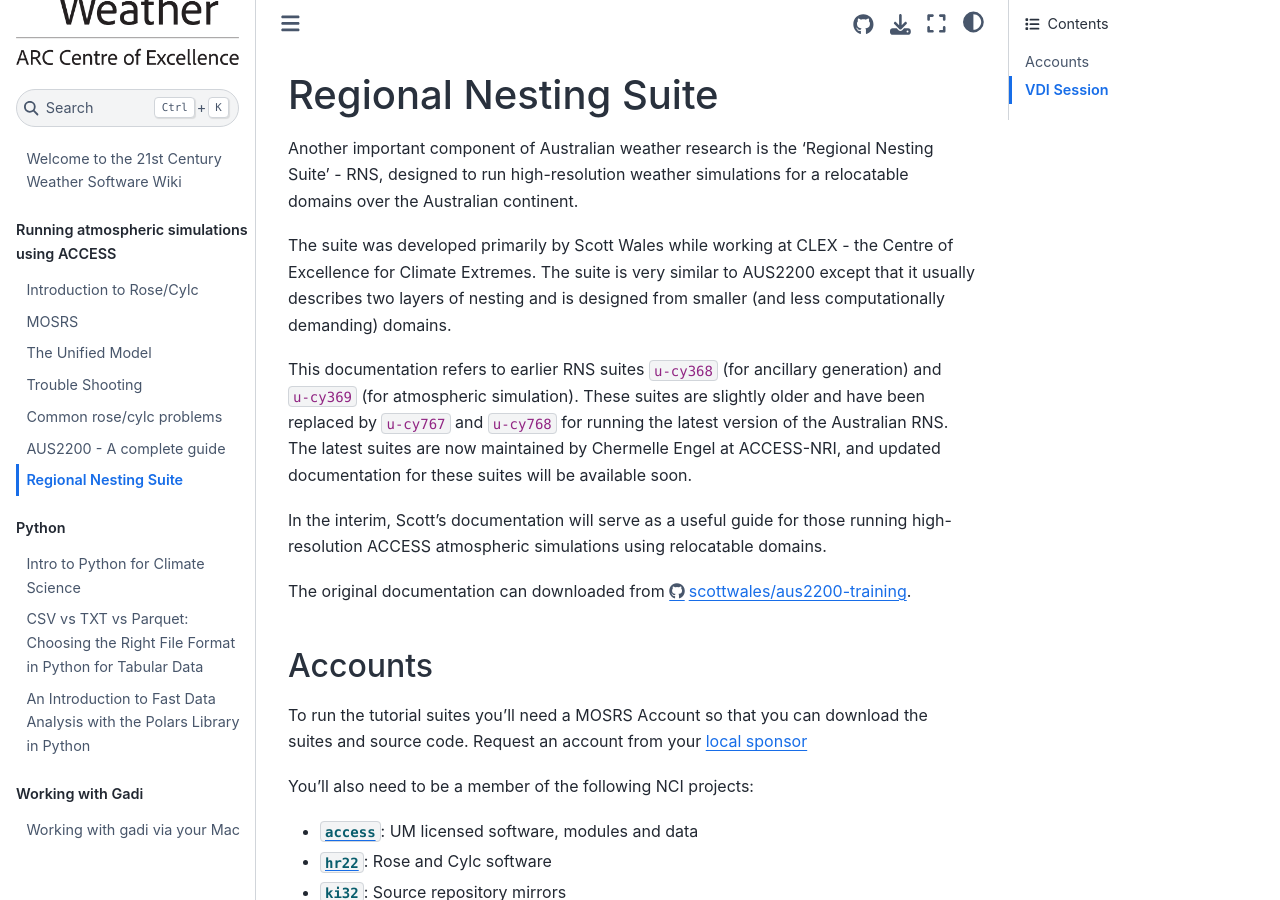
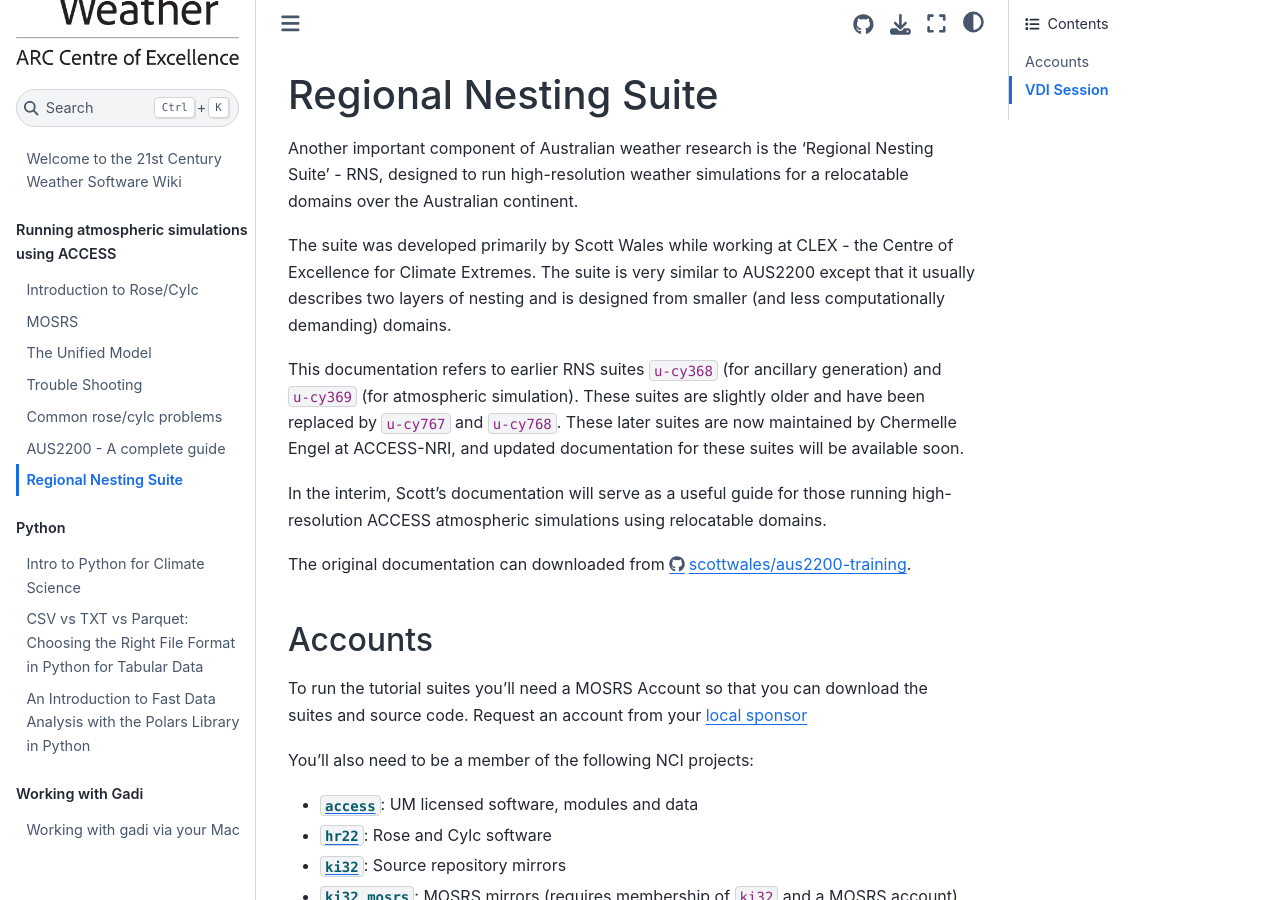
Before and after one commit to 21centuryweather/21st-Century-Weather-Software-Wiki, a Jupyter Book: the page built from ScottWales-RNS/setup.md, in a window 1280 px wide and 900 px high. Built offline with Jupyter Book 1.0.4 settings and Sphinx 7.4.7 and the Sphinx Book theme 1.1.4, drawn with Linux system fonts in a browser that asks for light colours; pages that are not in the unit, such as notebooks, are missing from menus.

Commit message:
UPDATES : Small change to try and test metadata change

```diff
--- a/ScottWales-RNS/setup.md
+++ b/ScottWales-RNS/setup.md
@@ -4,7 +4,7 @@
 
 The suite was developed primarily by Scott Wales while working at CLEX - the Centre of Excellence for Climate Extremes. The suite is very similar to AUS2200 except that it usually describes two layers of nesting and is designed from smaller (and less computationally demanding) domains.
 
-This documentation refers to earlier RNS suites `u-cy368` (for ancillary generation) and `u-cy369` (for atmospheric simulation). These suites are slightly older and have been replaced by `u-cy767` and `u-cy768` for running the latest version of the Australian RNS. The latest suites are now maintained by Chermelle Engel at ACCESS-NRI, and updated documentation for these suites will be available soon.
+This documentation refers to earlier RNS suites `u-cy368` (for ancillary generation) and `u-cy369` (for atmospheric simulation). These suites are slightly older and have been replaced by `u-cy767` and `u-cy768`. These later suites are now maintained by Chermelle Engel at ACCESS-NRI, and updated documentation for these suites will be available soon.
 
 In the interim, Scott's documentation will serve as a useful guide for those running high-resolution ACCESS atmospheric simulations using relocatable domains.
 
```
